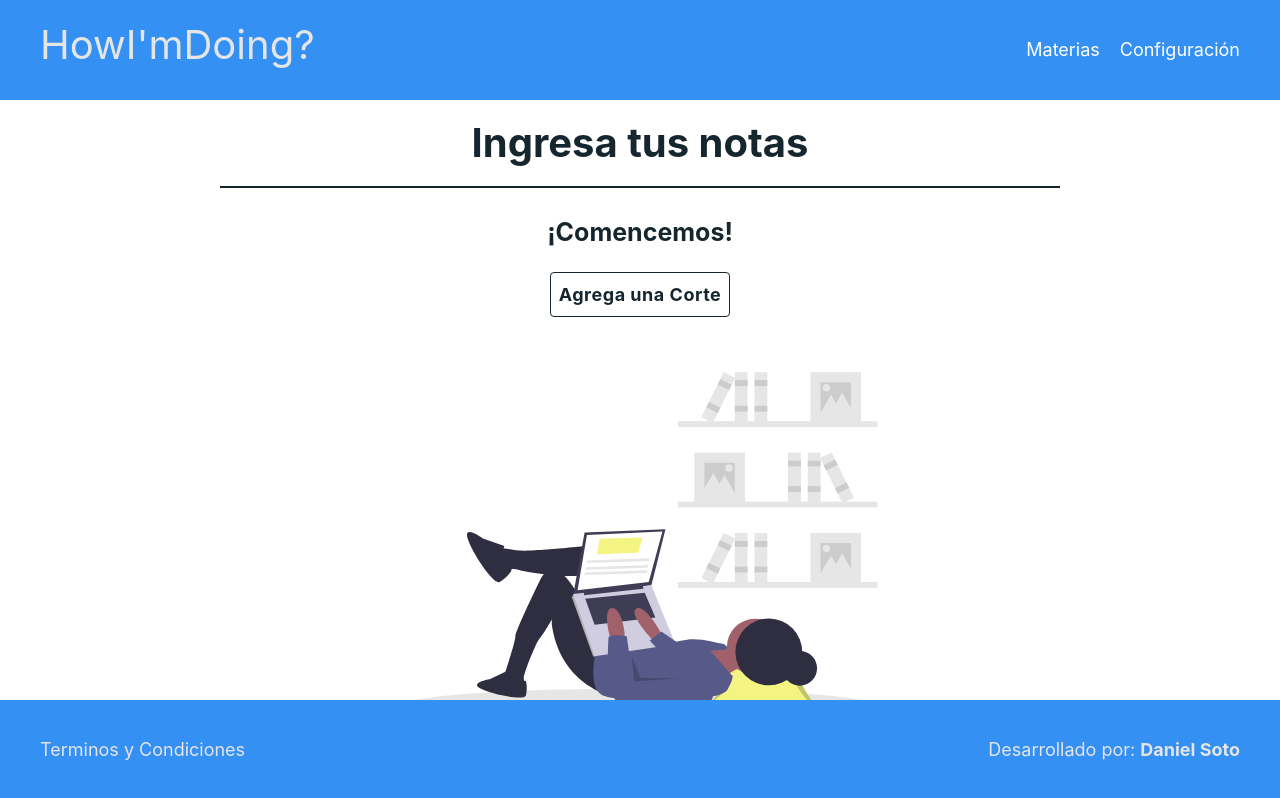
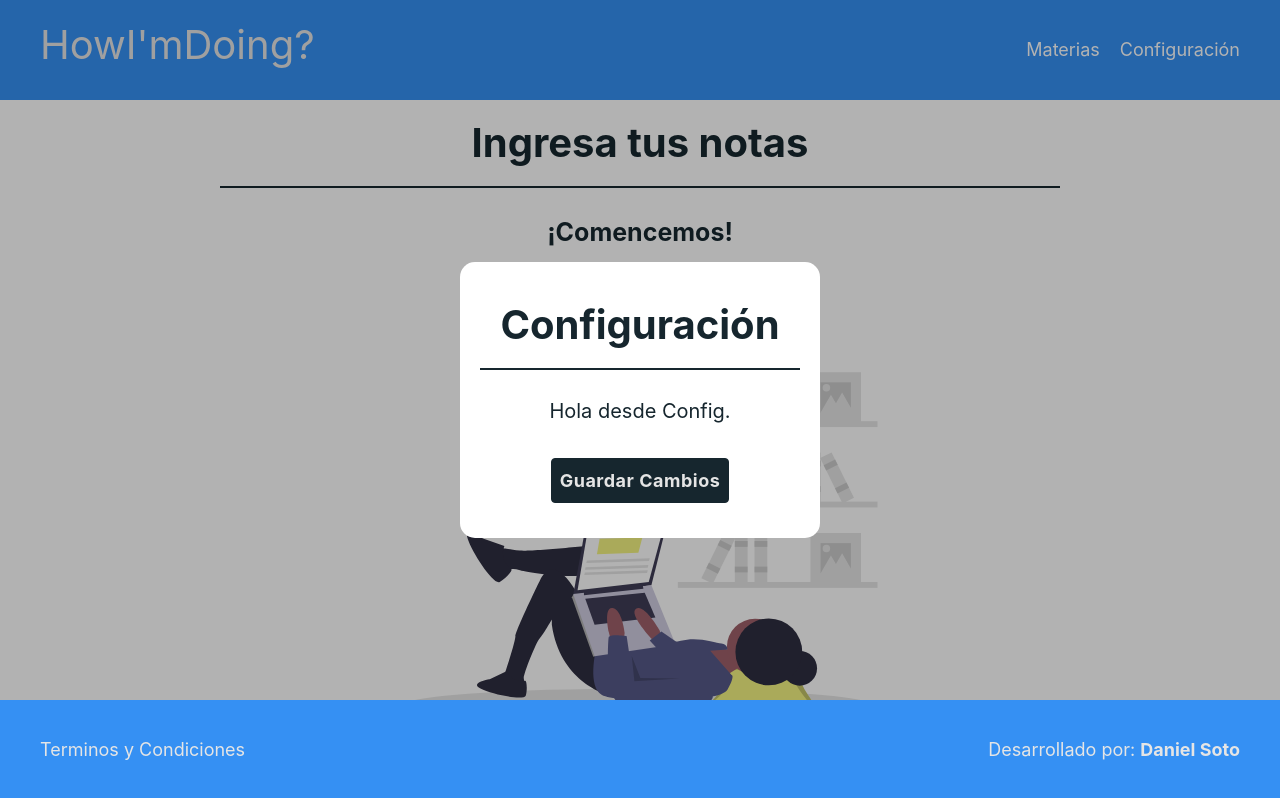
Before and after one commit to danielsoto-dev/HowImDoing, a React (Create React App) app: page / in a window 1280 px wide. Built offline with nearby package versions, Linux system fonts and the light colour scheme.

Commit message:
Refactor of Modal, start of the Config Modal

```diff
--- /dev/null
+++ b/src/components/ConfigMenu.js
@@ -0,0 +1,13 @@
+import React, { Fragment } from "react";
+
+function ConfigMenu() {
+  return (
+    <Fragment>
+      <h1 className="modal__title">Configuración</h1>
+      <div className="modal__content">Hola desde Config.</div>
+      <button className="button main-button">Guardar Cambios</button>
+    </Fragment>
+  );
+}
+
+export default ConfigMenu;
--- a/src/components/GradeItem.js
+++ b/src/components/GradeItem.js
@@ -7,6 +7,9 @@ function GradesItem({ onAdd, onDelete, onChange, values, id }) {
     let regex = /[^0-9.]+/;
     const { name, value } = e.target;
     const result = regex.exec(value);
+    if (isNaN(value)) {
+      console.log("Not a number");
+    }
 
     if (name !== "name" && result && value !== "") {
       return;
--- a/src/components/Main.js
+++ b/src/components/Main.js
@@ -1,30 +1,52 @@
 import React, { useRef, useState, useEffect } from "react";
 import Modal from "./Modal";
+import ConfigMenu from "./ConfigMenu";
 import GradesList from "./GradesList";
 import useOutsideObserver from "../hooks/useOutsideObserver";
 import { ResultsContext } from "../contexts/ResultsContext";
 import { useContext } from "react";
 function Main() {
   //Creamos una referencia para saber si se dio click fuera del modal para cerrarlo
-  const ref = useRef(null);
+  const ResultModalref = useRef(null);
+  const ConfigModalref = useRef(null);
+
   //Creamos un estado para almacenar esa informacion y poder pasar el setState a el custom Hook
   const [isModalOpen, setModalState] = useState(false);
+  const [isConfigOpen, setConfigState] = useState(true);
+  //Traemos los estados del Context
   const { results } = useContext(ResultsContext);
-  const toggleModalState = () => {
+  const { remaining, remainingPercentage } = results;
+  //Modal open/close logic
+  const toggleConfigModal = () => {
+    setConfigState((state) => !state);
+  };
+  const toggleResultModal = () => {
     setModalState((state) => !state);
   };
   useEffect(() => {
     if (Object.keys(results).length !== 0) {
-      toggleModalState();
+      toggleResultModal();
     }
   }, [results]);
 
-  useOutsideObserver(ref, toggleModalState);
+  useOutsideObserver(ResultModalref, toggleResultModal);
+  useOutsideObserver(ConfigModalref, toggleConfigModal);
+
   return (
     <div className="main-container">
       <h2 className="main-container__title">Ingresa tus notas</h2>
       <GradesList></GradesList>
-      {isModalOpen && <Modal ref={ref}></Modal>}
+      <Modal isOpen={isModalOpen} ref={ResultModalref}>
+        <h1 className="modal__title">Este es tu resultado</h1>
+        <div className="modal__content">
+          <p>
+            Necesitas un {remaining} en el {remainingPercentage}%.
+          </p>
+        </div>
+      </Modal>
+      <Modal isOpen={isConfigOpen} ref={ConfigModalref}>
+        <ConfigMenu></ConfigMenu>
+      </Modal>
     </div>
   );
 }
--- a/src/components/Modal.js
+++ b/src/components/Modal.js
@@ -1,15 +1,12 @@
 import React from "react";
-import { ResultsContext } from "../contexts/ResultsContext";
-import { useContext } from "react";
-// import { FontAwesomeIcon } from "@fortawesome/react-fontawesome";
-const Modal = React.forwardRef((props, ref) => {
-  const { results } = useContext(ResultsContext);
-  const { remaining, remainingPercentage } = results;
+const Modal = React.forwardRef(({ isOpen, children }, ref) => {
+  if (!isOpen) {
+    return null;
+  }
   return (
-    <div ref={ref} className="modal">
-      <h1 className="modal__title">Este es tu resultado</h1>
-      <div className="modal__content">
-        Necesitas un {remaining} en el {remainingPercentage}%.
+    <div className="wrapper">
+      <div ref={ref} className="modal">
+        {children}
       </div>
     </div>
   );
--- a/src/hooks/useOutsideObserver.js
+++ b/src/hooks/useOutsideObserver.js
@@ -8,7 +8,6 @@ export default function useOutsideObserver(ref, cb) {
     /**
      * Alert if clicked on outside of element
      */
-    console.log("I rerender cuz useEffect Hook", ref);
     function handleClickOutside(event) {
       if (ref.current && !ref.current.contains(event.target)) {
         cb();
--- a/src/styles/components/_modal.scss
+++ b/src/styles/components/_modal.scss
@@ -1,15 +1,8 @@
 .modal {
-  position: fixed;
-  display: flex;
-  border: 1px solid $dark-color;
-  flex-direction: column;
-  // justify-content: center;
-  align-items: center;
-  margin: 0 auto;
-  // margin-bottom: 100px;
-  background-color: $secundary-color;
+  border-radius: 15px;
+  padding: 20px;
+  background-color: white;
   text-align: center;
-  height: 200px;
   &__title {
     border-bottom: 2px solid $dark-color;
     font-size: 40px;
@@ -17,4 +10,20 @@
     padding: 20px;
     margin-bottom: 30px;
   }
+  &__content {
+    font-size: 20px;
+    margin: 20px;
+  }
 }
+
+.wrapper {
+  position: fixed;
+  top: 0px;
+  bottom: 0px;
+  right: 0px;
+  left: 0px;
+  display: flex;
+  justify-content: center;
+  align-items: center;
+  background-color: rgba($color: black, $alpha: 0.3);
+}
--- a/src/utilities/getResult.js
+++ b/src/utilities/getResult.js
@@ -1,10 +1,18 @@
 function getResult(array) {
+  // const MAX_GRADE = 5;
+  const MIN_GRADE = 3;
   const results = [0, 0];
   const finalGrade = array.reduce((acc, el) => {
     results[1] += +el.percentage;
     return acc + el.grade * (el.percentage / 100);
   }, 0);
-  results[0] = finalGrade;
+  const remaining_percentage = 100 - results[1];
+  const remaining_grade =
+    100 * ((MIN_GRADE - finalGrade) / remaining_percentage);
+  let result = remaining_percentage !== 0 ? remaining_grade : finalGrade;
+
+  results[0] = result.toFixed(3);
+  results[1] = remaining_percentage;
   return results;
 }
 export default getResult;
```
